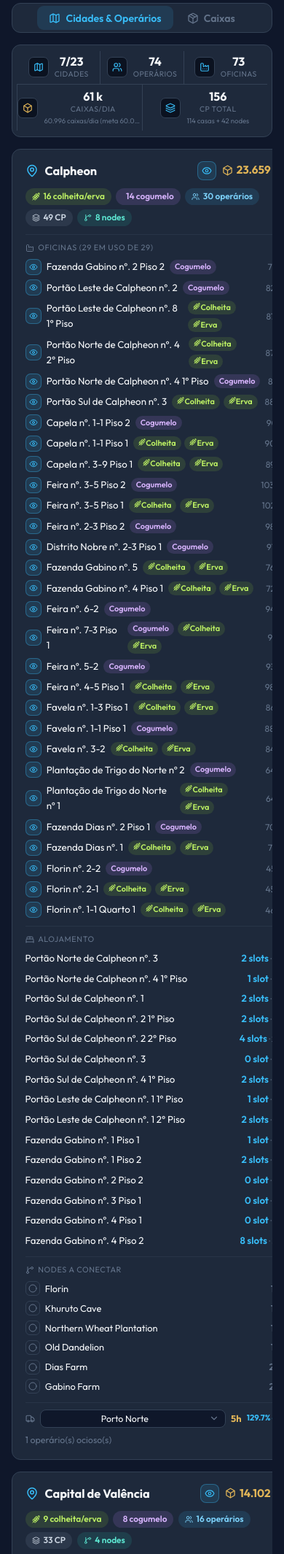
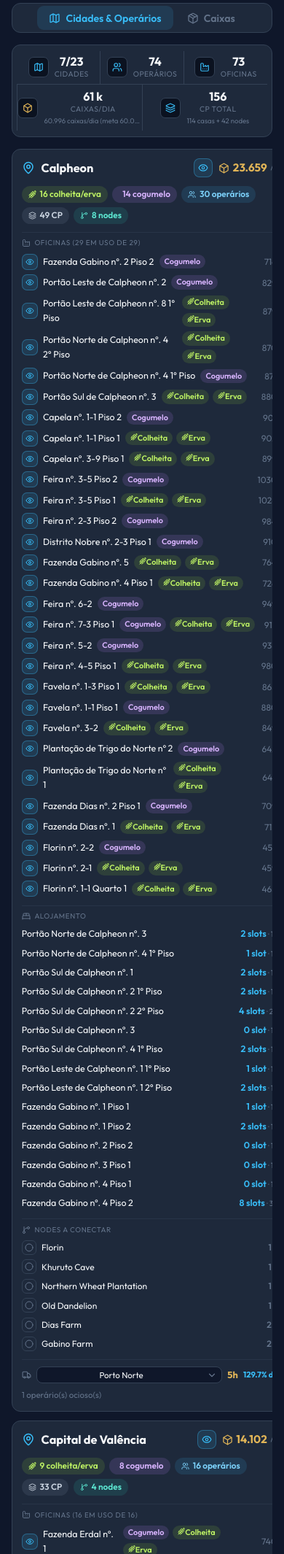
Before and after one commit to vaelathor/bdohub, a Flask app: page /trade/ in a window 390 px wide. Shown: the part 131-2261 px from the top of the page at 73% size. Run offline with Flask 3, Linux system fonts and the light colour scheme; parts of the project's set-up code (start-up, migrations or seed data) failed here and were passed over; some web fonts are replaced.

Commit message:
responsive: fix grids + refine mobile styles
- Trade: minmax(340px) -> minmax(min(340px, 100%)) + card font sizes
- CP: minmax(350px) -> minmax(min(350px, 100%))
- Dashboard: calendar smaller font + todo item sizing
- Bartering: table + bargain button sizing
- Market: item row + detail panel sizing

Generated with Codebuff
Co-Authored-By: Codebuff <noreply@codebuff.com>

```diff
--- a/modules/bartering/templates/bartering_index.html
+++ b/modules/bartering/templates/bartering_index.html
@@ -741,6 +741,9 @@
             .two-col { grid-template-columns: 1fr !important; }
             .bargain-row { flex-direction: column !important; }
             .stat-cards { grid-template-columns: repeat(2, 1fr) !important; }
+            table { font-size: 0.8rem; }
+            thead th, tbody td { padding: 0.4rem 0.6rem; }
+            .bargain-btn { padding: 0.5rem 0.8rem !important; font-size: 0.85rem; }
         }
 
     </style>
--- a/modules/dashboard/templates/dashboard.html
+++ b/modules/dashboard/templates/dashboard.html
@@ -921,7 +921,9 @@
             body { overflow-y: auto !important; padding: 1rem !important; height: auto !important; }
             .stat-cards { grid-template-columns: repeat(2, 1fr) !important; gap: 0.6rem !important; }
             .main-grid { grid-template-columns: 1fr !important; }
-            .calendar-grid { grid-template-columns: repeat(7, 1fr) !important; font-size: 0.7rem; }
+            .calendar-grid { grid-template-columns: repeat(7, 1fr) !important; font-size: 0.6rem; gap: 0.15rem !important; }
+            .day-cell { min-height: 28px; padding: 2px; }
+            .todo-item { font-size: 0.85rem; padding: 0.4rem 0.6rem; }
             .section-header { padding: 0.5rem 0 !important; }
             .card { padding: 0.8rem !important; }
         }
--- a/modules/market/templates/market_index.html
+++ b/modules/market/templates/market_index.html
@@ -536,6 +536,11 @@
             .top-nav { flex-wrap: wrap; gap: 0.5rem; }
             table { font-size: 0.8rem; }
             thead th, tbody td { padding: 0.4rem 0.6rem; }
+            .item-row { padding: 0.5rem 0.8rem; }
+            .item-name { font-size: 0.85rem; }
+            .item-price { font-size: 0.8rem; }
+            .detail-panel { padding: 0.8rem !important; }
+            .pinned-card { padding: 0.5rem !important; }
         }
 
     </style>
--- a/modules/trade/templates/trade_index.html
+++ b/modules/trade/templates/trade_index.html
@@ -331,7 +331,7 @@
 
         .town-grid {
             display: grid;
-            grid-template-columns: repeat(auto-fill, minmax(340px, 1fr));
+            grid-template-columns: repeat(auto-fill, minmax(min(340px, 100%), 1fr));
             gap: 1rem;
         }
 
@@ -679,7 +679,15 @@
             .stat-bar { flex-wrap: wrap; padding: 0.5rem 0.4rem; }
             .stat-item { min-width: calc(33% - 0.5rem); padding: 0.3rem 0; }
             .stat-item:nth-child(n+4) { border-top: 1px solid var(--glass-border); padding-top: 0.4rem; }
-            .town-grid { grid-template-columns: 1fr !important; }
+            .town-grid { grid-template-columns: 1fr !important; gap: 0.7rem !important; }
+            .town-card { padding: 0.8rem !important; }
+            .town-card .town-section { padding-top: 0.4rem; }
+            .town-card .town-section-title { font-size: 0.62rem; }
+            .ws-row { font-size: 0.78rem; }
+            .lod-row { font-size: 0.78rem; }
+            .node-row { font-size: 0.75rem; }
+            .town-foot { font-size: 0.72rem; }
+            .dest-dd-trigger { font-size: 0.72rem; padding: 3px 6px; }
             .toolbar { flex-wrap: wrap; }
             .search-box { max-width: 100% !important; }
             .chips { overflow-x: auto; flex-wrap: nowrap; padding-bottom: 4px; }
```
